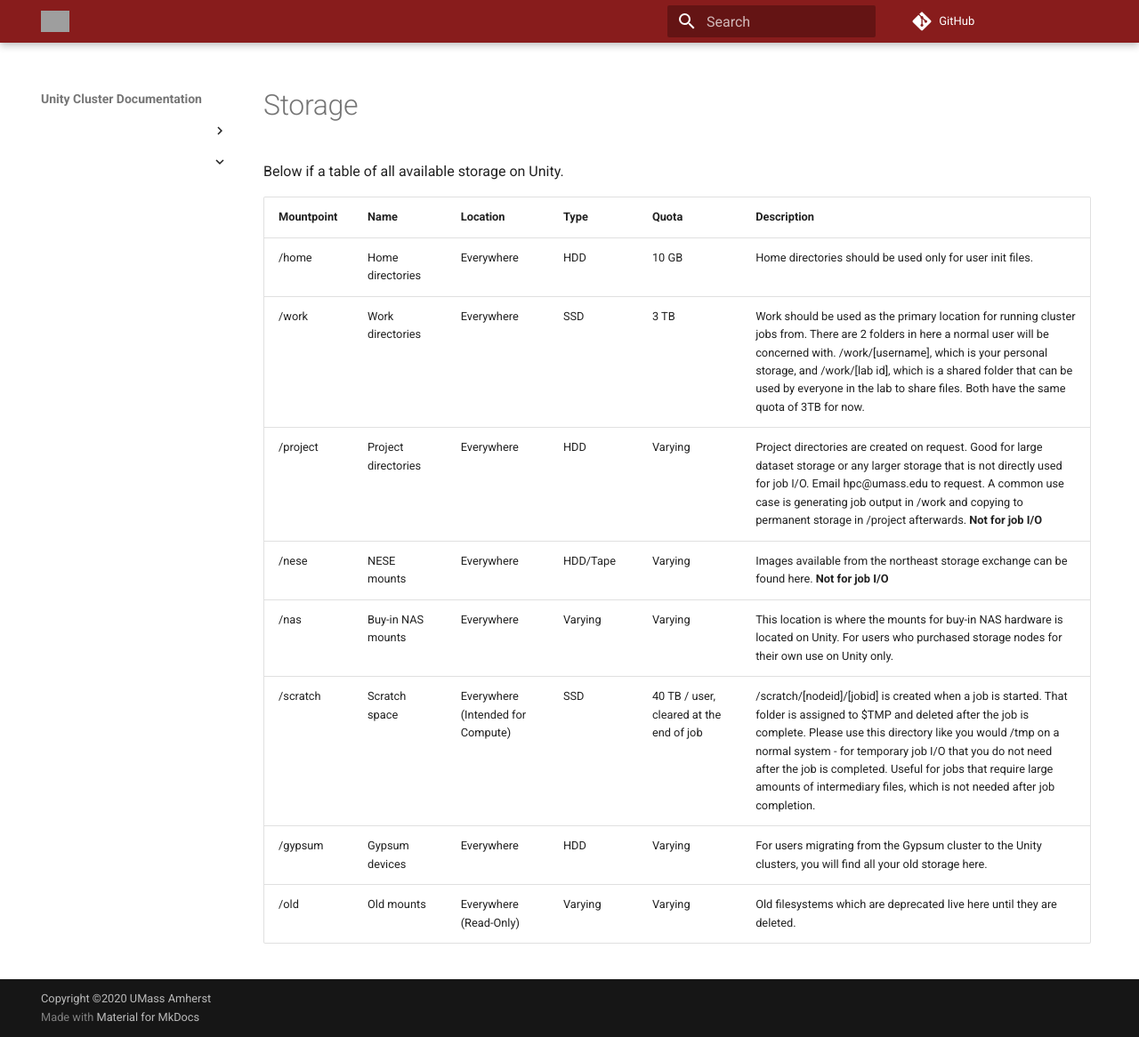
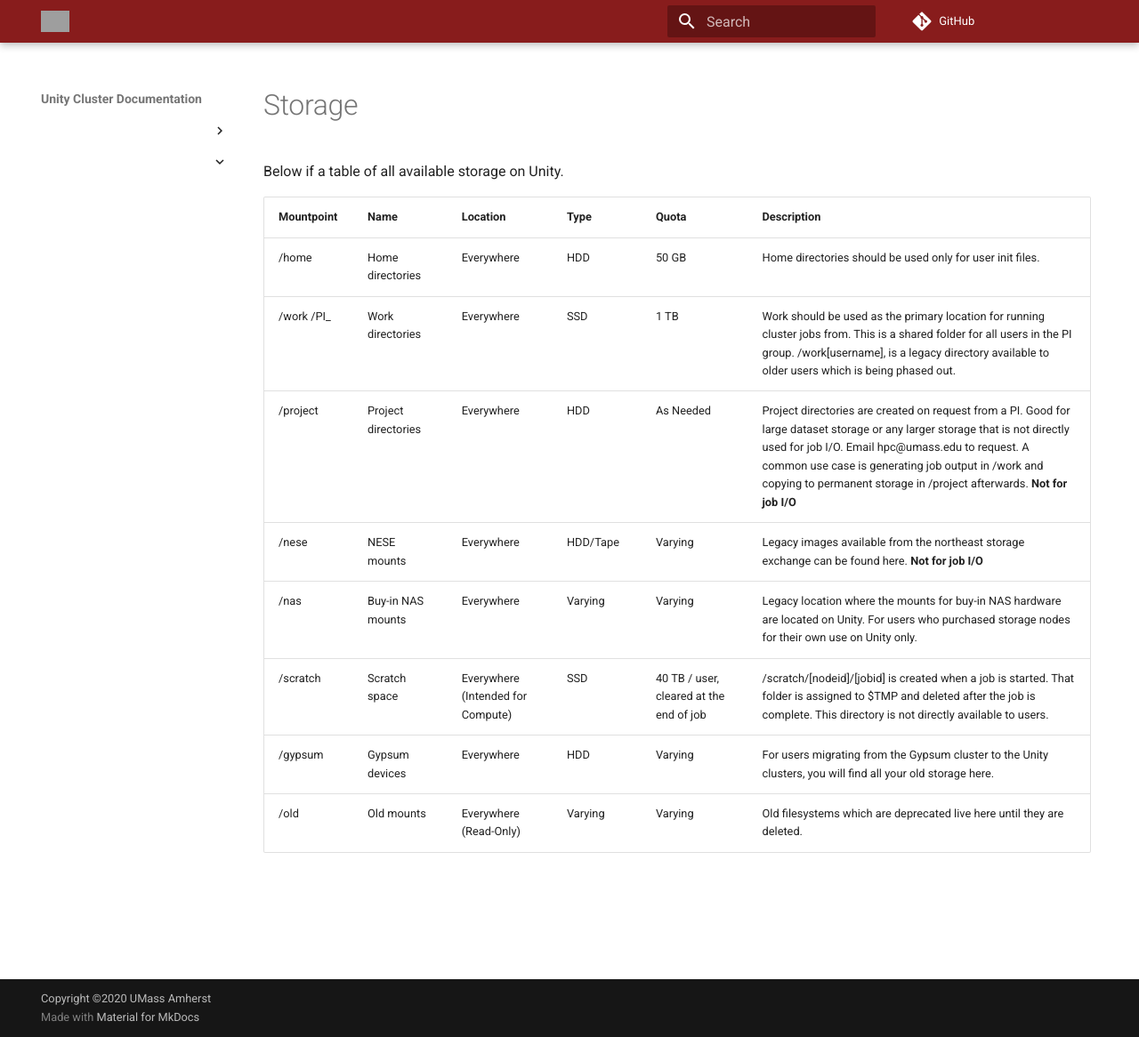
Before and after one commit to UMass-RC/unity-docs, an MkDocs documentation site: the page built from docs/technical/storage.md, in a window 1280 px wide and 1166 px high. Shown: the whole window at 89% size. Built offline with MkDocs 1.6.1 and Material for MkDocs 9.7.7, drawn with Linux system fonts in a browser that asks for light colours; comment, search, counter and statistics services are not loaded; grey boxes are pictures that could not be loaded.

Commit message:
made slight changes to technical\storage.md

```diff
--- a/docs/technical/storage.md
+++ b/docs/technical/storage.md
@@ -4,11 +4,11 @@ Below if a table of all available storage on Unity.
 
 | Mountpoint | Name                | Location                          | Type     | Quota                                   | Description                                                                                                                                                                                                                                                                                                                                                                              |
 | ---------- | ------------------- | --------------------------------- | -------- | --------------------------------------- | ---------------------------------------------------------------------------------------------------------------------------------------------------------------------------------------------------------------------------------------------------------------------------------------------------------------------------------------------------------------------------------------- |
-| /home      | Home directories    | Everywhere                        | HDD      | 10 GB                                   | Home directories should be used only for user init files.                                                                                                                                                                                                                                                                                                                                |
-| /work      | Work directories    | Everywhere                        | SSD      | 3 TB                                    | Work should be used as the primary location for running cluster jobs from. There are 2 folders in here a normal user will be concerned with. /work/[username], which is your personal storage, and /work/[lab id], which is a shared folder that can be used by everyone in the lab to share files. Both have the same quota of 3TB for now.                                             |
-| /project   | Project directories | Everywhere                        | HDD      | Varying                                 | Project directories are created on request. Good for large dataset storage or any larger storage that is not directly used for job I/O. Email hpc@umass.edu to request. A common use case is generating job output in /work and copying to permanent storage in /project afterwards. **Not for job I/O**                                                                                 |
-| /nese      | NESE mounts         | Everywhere                        | HDD/Tape | Varying                                 | Images available from the northeast storage exchange can be found here. **Not for job I/O**                                                                                                                                                                                                                                                                                              |
-| /nas       | Buy-in NAS mounts   | Everywhere                        | Varying  | Varying                                 | This location is where the mounts for buy-in NAS hardware is located on Unity. For users who purchased storage nodes for their own use on Unity only.                                                                                                                                                                                                                                    |
-| /scratch   | Scratch space       | Everywhere (Intended for Compute) | SSD      | 40 TB / user, cleared at the end of job | /scratch/[nodeid]/[jobid] is created when a job is started. That folder is assigned to $TMP and deleted after the job is complete. Please use this directory like you would /tmp on a normal system - for temporary job I/O that you do not need after the job is completed. Useful for jobs that require large amounts of intermediary files, which is not needed after job completion. |
+| /home      | Home directories    | Everywhere                        | HDD      | 50 GB                                   | Home directories should be used only for user init files.
+| /work /PI_      | Work directories    | Everywhere                        | SSD      | 1 TB                                  | Work should be used as the primary location for running cluster jobs from. This is a shared folder for all users in the PI group. /work[username], is a legacy directory available to older users which is being phased out.
+| /project  | Project directories | Everywhere                        | HDD      | As Needed                                 | Project directories are created on request from a PI. Good for large dataset storage or any larger storage that is not directly used for job I/O. Email hpc@umass.edu to request. A common use case is generating job output in /work and copying to permanent storage in /project afterwards. **Not for job I/O**                                                                                 |
+| /nese      | NESE mounts         | Everywhere                        | HDD/Tape | Varying                                 | Legacy images available from the northeast storage exchange can be found here. **Not for job I/O**                                                                                                          |
+| /nas       | Buy-in NAS mounts   | Everywhere                        | Varying  | Varying                                 | Legacy location where the mounts for buy-in NAS hardware are located on Unity. For users who purchased storage nodes for their own use on Unity only.                                                                                                                                                                                                                                    |
+| /scratch   | Scratch space       | Everywhere (Intended for Compute) | SSD      | 40 TB / user, cleared at the end of job | /scratch/[nodeid]/[jobid] is created when a job is started. That folder is assigned to $TMP and deleted after the job is complete. This directory is not directly available to users. |
 | /gypsum    | Gypsum devices      | Everywhere                        | HDD      | Varying                                 | For users migrating from the Gypsum cluster to the Unity clusters, you will find all your old storage here.                                                                                                                                                                                                                                                                              |
 | /old       | Old mounts          | Everywhere (Read-Only)            | Varying  | Varying                                 | Old filesystems which are deprecated live here until they are deleted.                                                                                                                                                                                                                                                                                                                   |
```
